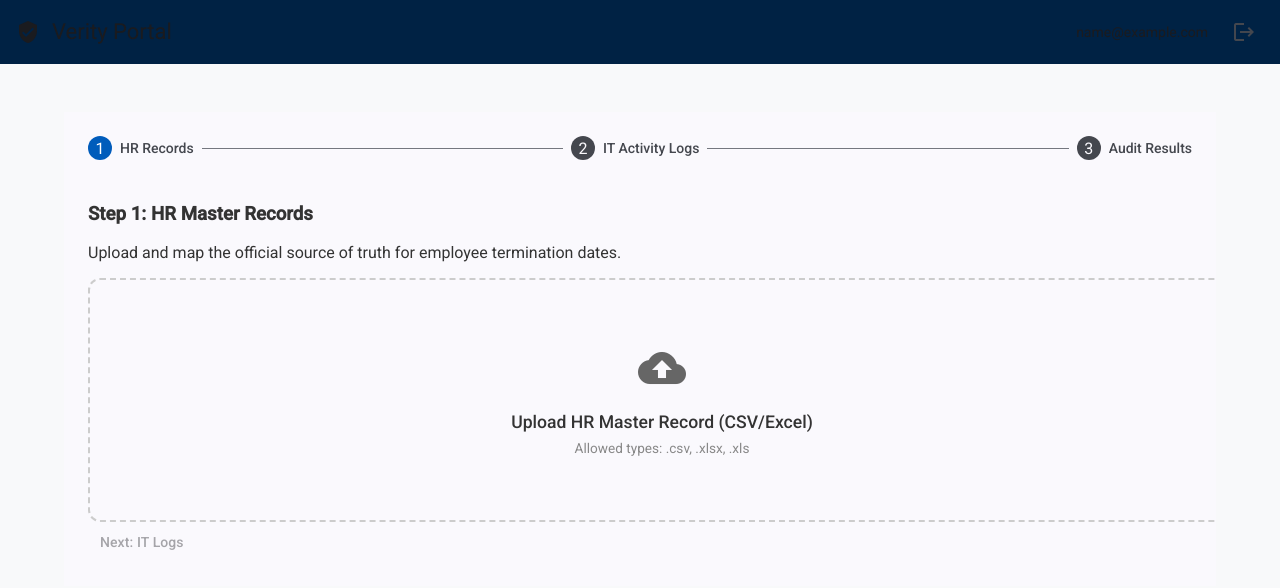
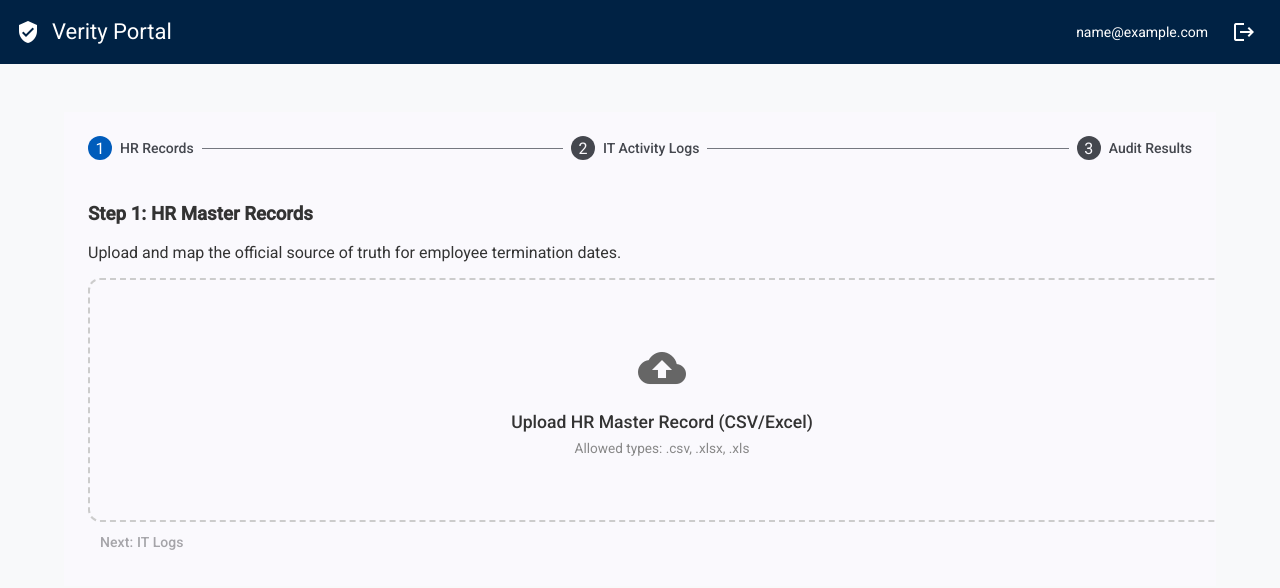
Before and after one commit to vanKvo/verity-portal-frontend, an Angular app: page /audit in a window 1280 px wide. Shown: the top 588 px of the page. Built offline with nearby package versions, Linux system fonts and the light colour scheme; sample sign-in values are in the browser's storage.

Commit message:
Phase 5.2: Added back buttons. Updated pdf file format and top navigation bar icons

```diff
--- a/src/app/app.css
+++ b/src/app/app.css
@@ -0,0 +1,8 @@
+.main-toolbar {
+  background-color: var(--primary-color) !important;
+  color: white !important;
+}
+
+.toolbar-icon, .toolbar-title, .toolbar-email {
+  color: white !important;
+}
--- a/src/app/app.html
+++ b/src/app/app.html
@@ -1,10 +1,10 @@
-<mat-toolbar color="primary" style="background-color: var(--primary-color);" *ngIf="authService.isAuthenticated()">
-  <mat-icon style="margin-right: 12px;">verified_user</mat-icon>
-  <span>{{ title }}</span>
+<mat-toolbar color="primary" class="main-toolbar" *ngIf="authService.isAuthenticated()">
+  <mat-icon class="toolbar-icon" style="margin-right: 12px;">verified_user</mat-icon>
+  <span class="toolbar-title">{{ title }}</span>
   <span style="flex: 1 1 auto;"></span>
-  <span style="font-size: 14px; margin-right: 16px;">{{ authService.currentUser()?.email }}</span>
+  <span class="toolbar-email" style="font-size: 14px; margin-right: 16px;">{{ authService.currentUser()?.email }}</span>
   <button mat-icon-button (click)="authService.logout()">
-    <mat-icon>logout</mat-icon>
+    <mat-icon class="toolbar-icon">logout</mat-icon>
   </button>
 </mat-toolbar>
 
--- a/src/app/features/audit/audit-dashboard.component.html
+++ b/src/app/features/audit/audit-dashboard.component.html
@@ -97,6 +97,15 @@
             <tr mat-row *matRowDef="let row; columns: displayedColumns;"></tr>
           </table>
         </div>
+
+        <div class="stepper-actions" style="margin-top: 24px; display: flex; gap: 12px; align-items: center;">
+          <button mat-button matStepperPrevious>Back to IT Logs</button>
+          <span style="flex: 1 1 auto;"></span>
+          <button mat-stroked-button color="primary" routerLink="/dashboard">
+            <mat-icon>dashboard</mat-icon>
+            Return to Dashboard
+          </button>
+        </div>
       </div>
     </mat-step>
   </mat-stepper>
--- a/src/app/features/audit/audit-dashboard.component.ts
+++ b/src/app/features/audit/audit-dashboard.component.ts
@@ -1,5 +1,6 @@
 import { Component, signal, inject, ViewChild } from '@angular/core';
 import { CommonModule } from '@angular/common';
+import { RouterModule } from '@angular/router';
 import { HttpClient } from '@angular/common/http';
 import { MatTableModule } from '@angular/material/table';
 import { MatButtonModule } from '@angular/material/button';
@@ -14,6 +15,7 @@ import { MatIconModule } from '@angular/material/icon';
 import { SharedMapperComponent, SchemaField } from '../intake/shared-mapper.component';
 import { FileUploadComponent } from '../intake/file-upload.component';
 import { AuditService } from './services/audit.service';
+import { IntakeSuggestion, UploadResponse } from '../intake/models/intake.models';
 
 @Component({
   selector: 'app-audit-dashboard',
@@ -31,7 +33,8 @@ import { AuditService } from './services/audit.service';
     MatSnackBarModule,
     MatIconModule,
     SharedMapperComponent,
-    FileUploadComponent
+    FileUploadComponent,
+    RouterModule
   ],
   templateUrl: './audit-dashboard.component.html',
   styleUrls: ['./audit-dashboard.component.css']
@@ -46,23 +49,23 @@ export class AuditDashboardComponent {
 
   hrJobId = signal('');
   hrHeaders = signal<string[]>([]);
-  hrSuggestions = signal<any[]>([]);
+  hrSuggestions = signal<IntakeSuggestion[]>([]);
 
   itJobId = signal('');
   itHeaders = signal<string[]>([]);
-  itSuggestions = signal<any[]>([]);
+  itSuggestions = signal<IntakeSuggestion[]>([]);
 
   isLoading = signal(false);
   violations = signal<any[]>([]);
 
-  handleHrUpload(event: { jobId: string, headers: string[], suggestions: any[] }) {
-    this.hrJobId.set(event.jobId);
+  handleHrUpload(event: UploadResponse) {
+    this.hrJobId.set(event.job_id);
     this.hrHeaders.set(event.headers);
     this.hrSuggestions.set(event.suggestions);
   }
 
-  handleItUpload(event: { jobId: string, headers: string[], suggestions: any[] }) {
-    this.itJobId.set(event.jobId);
+  handleItUpload(event: UploadResponse) {
+    this.itJobId.set(event.job_id);
     this.itHeaders.set(event.headers);
     this.itSuggestions.set(event.suggestions);
   }
```
Lines whose indentation alone changed are shown as unchanged.
